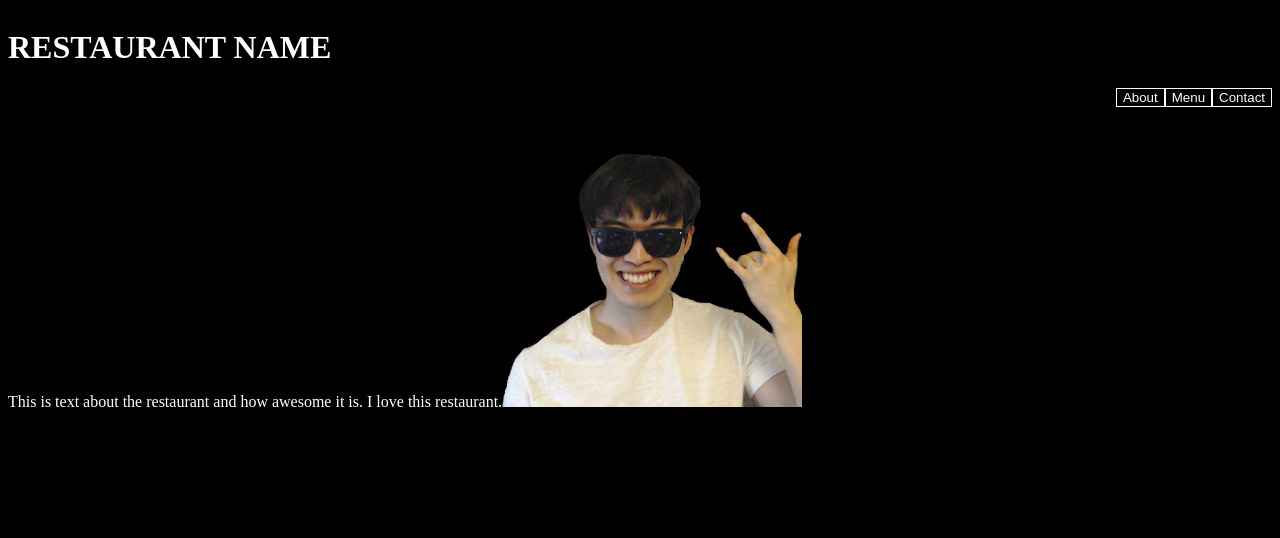
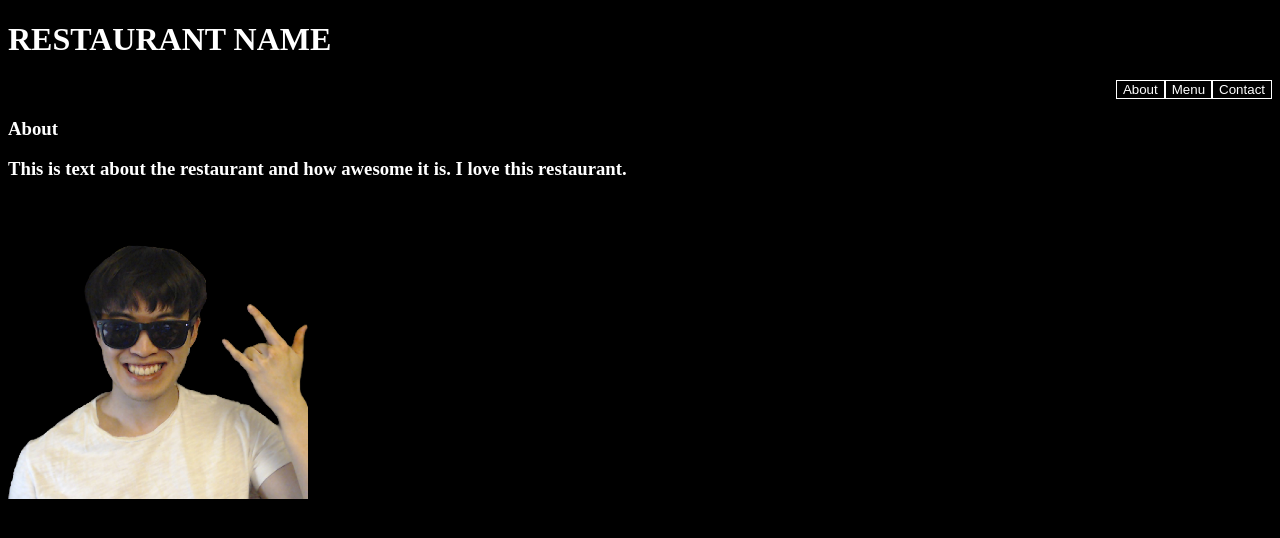
Before and after one commit to bkylee/restaurant-page, a website built with webpack: page dist/index.html in a window 1280 px wide. Built offline with nearby package versions, Linux system fonts and the light colour scheme.

Commit message:
Trying to load roboto font

```diff
--- a/package.json
+++ b/package.json
@@ -21,6 +21,7 @@
   "homepage": "https://github.com/bkylee/restaurant-page#readme",
   "devDependencies": {
     "css-loader": "^6.7.1",
+    "file-loader": "^6.2.0",
     "html-webpack-plugin": "^5.5.0",
     "style-loader": "^3.3.1",
     "webpack": "^5.74.0",
--- a/src/index.js
+++ b/src/index.js
@@ -2,8 +2,6 @@ import './style.css';
 import cool from './cool.png';
 import menu from './menu';
 import contact from './contact';
-
-console.log('hello');
 
 //function ot create page
 function header(){
@@ -20,15 +18,18 @@ function header(){
 
 function mainText() {
     //create main text thing for website
-    const main = document.createElement('div');
+    const mainHeader = document.createElement('h3');
+    mainHeader.textContent = "About";
+    const main = document.createElement('p');
     main.textContent = "This is text about the restaurant and how awesome it is. I love this restaurant.";
+    mainHeader.appendChild(main);
 
     //add a picture
     const pic = new Image();
     pic.src = cool;
-    main.appendChild(pic);
+    mainHeader.appendChild(pic);
 
-    return main;
+    return mainHeader;
 };
 
 function tabs(){
--- a/src/style.css
+++ b/src/style.css
@@ -1,5 +1,13 @@
+@font-face {
+    font-family: 'Roboto-Regular';
+    src: url('./Roboto-Regular.ttf') format('ttf');
+    font-weight: 600;
+    font-style: normal;
+  }
+
 #content{
     font-size: large;
+    font-family: 'Roboto-Regular';
 }
 
 img{
@@ -18,11 +26,12 @@ button{
     background-color: black;
 }
 
-.header{
-    display:inline-block;
-}
+/* .header{
+
+} */
 
 .tabs{
     display:flex;
     justify-content: end;
+    align-items: center;
 }
--- a/webpack.config.js
+++ b/webpack.config.js
@@ -32,6 +32,10 @@ module.exports = {
             test: /\.(png|svg|jpg|jpeg|gif)$/i,
             type: 'asset/resource',
           },
+          {
+            test: /\.(woff|woff2|eot|ttf|otf)$/i,
+            type: 'asset/resource',
+          },
         ],
       },
 };
```
Also changed, not shown: dist/fc2b5060f7accec5cf74.ttf (added), dist/index.js, src/Roboto-Regular.ttf (added), 1 other file.
